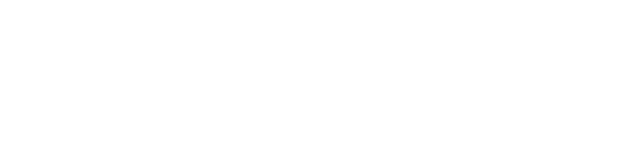
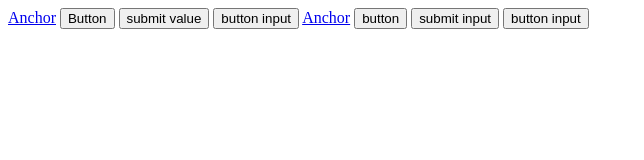
Before and after one commit to garpowta/mi349_skeleton, a plain HTML site: page index.html in a window 1280 px wide. Shown: the whole page, without its empty margins (0-644 px from the left). Drawn offline with Linux system fonts and the light colour scheme.

Commit message:
first try

```diff
--- a/index.html
+++ b/index.html
@@ -4,9 +4,20 @@
     <meta charset="UTF-8">
     <meta http-equiv="X-UA-Compatible" content="IE=edge">
     <meta name="viewport" content="width=device-width, initial-scale=1.0">
-    <title>Document</title>
+    <title>Skeleton</title>
 </head>
 <body>
 
+    <a class ="button" href="#">Anchor</a>
+    <button>Button</button>
+    <input type="submit" value="submit value">
+    <input type="button" value="button input">
+
+    <a class="button button-primary" href="#">Anchor</a>
+    <button class="button-primary">button</button>
+    <input class="button-primary" type="submit" value="submit input">
+    <input class="button-primary" type="button" value="button input">
+
+    <script src="skeleton.js"></script>
 </body>
 </html>
```
Also changed, not shown: skeleton.js (added).
